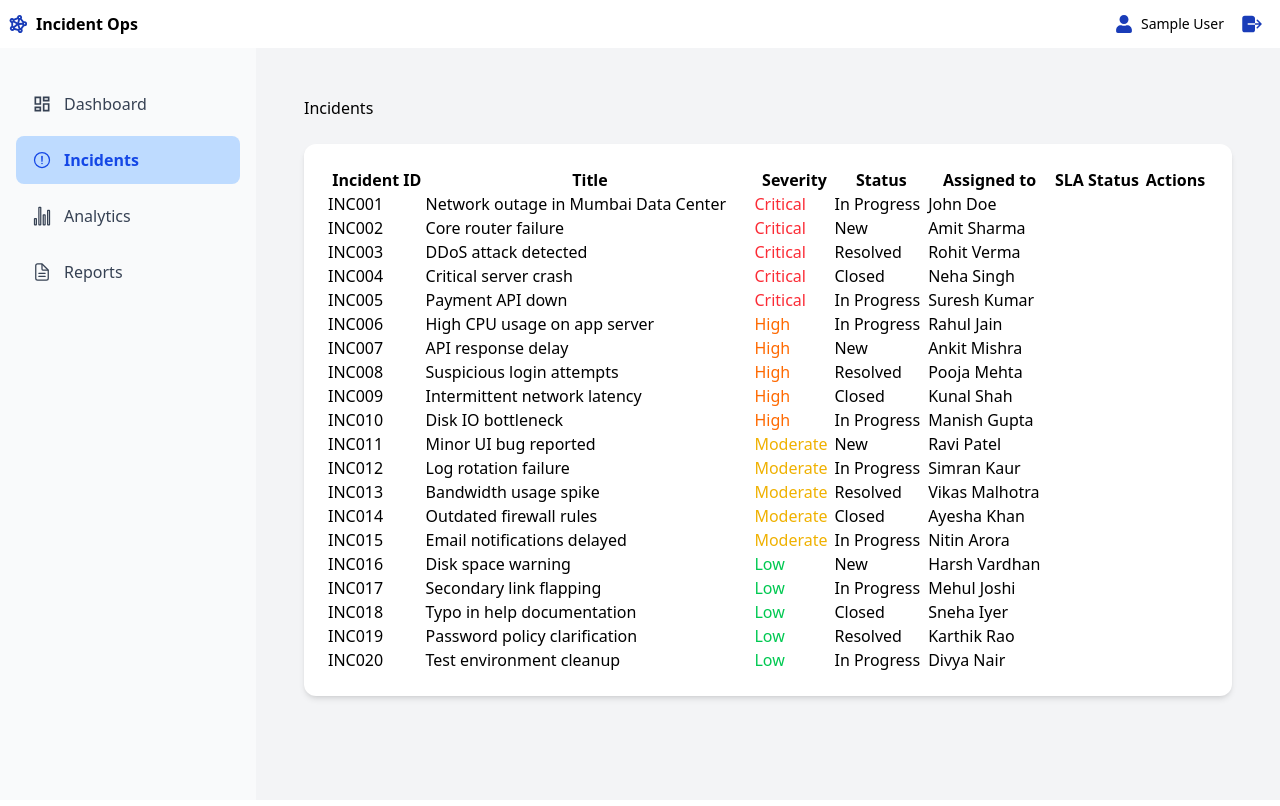
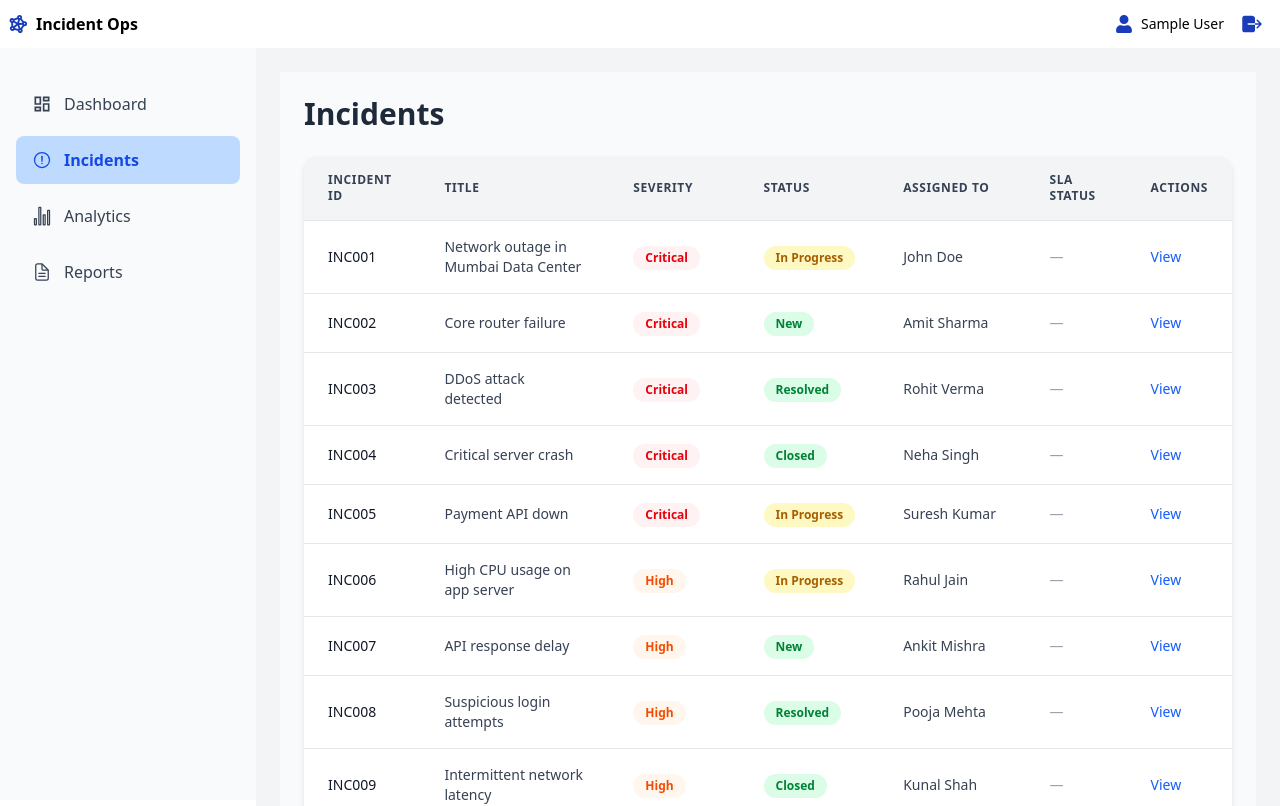
Before and after one commit to amirali72/Incident-Ops, a React (Vite) app: page /incidents in a window 1280 px wide. Shown: the top 806 px of the page. Built offline with nearby package versions, Linux system fonts and the light colour scheme; sample sign-in values are in the browser's storage.

Commit message:
CSS added to INC Table

```diff
--- a/src/pages/Incidents.jsx
+++ b/src/pages/Incidents.jsx
@@ -3,23 +3,38 @@ import { mockIncidents } from "../data/mockIncidents";
 
 const Incidents = () => {
   return (
-    <div className="p-6">
-      <h1>Incidents</h1>
+    <div className="p-6 bg-gray-50 min-h-screen">
+      <h1 className="text-3xl font-bold text-gray-800 mb-6">Incidents</h1>
 
-      <div className="bg-white rounded-xl shadow-md p-6 mt-6">
+      <div className="bg-white rounded-xl shadow-md overflow-hidden">
+        <div className="overflow-x-auto">
           <table className="w-full">
-          <thead>
+            <thead className="bg-gray-100 border-b border-gray-200">
               <tr>
-              <th>Incident ID</th>
-              <th>Title</th>
-              <th>Severity</th>
-              <th>Status</th>
-              <th>Assigned to</th>
-              <th>SLA Status</th>
-              <th>Actions</th>
+                <th className="px-6 py-4 text-left text-xs font-semibold text-gray-700 uppercase tracking-wider">
+                  Incident ID
+                </th>
+                <th className="px-6 py-4 text-left text-xs font-semibold text-gray-700 uppercase tracking-wider">
+                  Title
+                </th>
+                <th className="px-6 py-4 text-left text-xs font-semibold text-gray-700 uppercase tracking-wider">
+                  Severity
+                </th>
+                <th className="px-6 py-4 text-left text-xs font-semibold text-gray-700 uppercase tracking-wider">
+                  Status
+                </th>
+                <th className="px-6 py-4 text-left text-xs font-semibold text-gray-700 uppercase tracking-wider">
+                  Assigned to
+                </th>
+                <th className="px-6 py-4 text-left text-xs font-semibold text-gray-700 uppercase tracking-wider">
+                  SLA Status
+                </th>
+                <th className="px-6 py-4 text-left text-xs font-semibold text-gray-700 uppercase tracking-wider">
+                  Actions
+                </th>
               </tr>
             </thead>
-          <tbody>
+            <tbody className="divide-y divide-gray-200">
               {mockIncidents.map((item) => {
                 const sev =
                   item.severity === "P1"
@@ -29,15 +44,52 @@ const Incidents = () => {
                     : item.severity === "P3"
                     ? "Moderate"
                     : "Low";
+
+                const severityColor =
+                  sev === "Critical"
+                    ? "text-red-600 bg-red-50"
+                    : sev === "High"
+                    ? "text-orange-600 bg-orange-50"
+                    : sev === "Moderate"
+                    ? "text-yellow-600 bg-yellow-50"
+                    : "text-green-600 bg-green-50";
+
+                const statusColor =
+                  item.status === "Open"
+                    ? "bg-blue-100 text-blue-700"
+                    : item.status === "In Progress"
+                    ? "bg-yellow-100 text-yellow-700"
+                    : "bg-green-100 text-green-700";
+
                 return (
-                <tr key={item.id}>
-                  <td>{item.id}</td>
-                  <td>{item.title}</td>
-                  <td className={sev==="Critical"? "text-red-500": sev==="High"? "text-orange-500": sev==="Moderate"? "text-yellow-500" : "text-green-500"}>{sev}</td>
-                  <td>{item.status}</td>
-                  <td>{item.assignedTo}</td>
-                  <td></td>
-                  <td></td>
+                  <tr key={item.id} className="hover:bg-gray-50 transition duration-150">
+                    <td className="px-6 py-4 whitespace-nowrap text-sm font-medium text-gray-900">
+                      {item.id}
+                    </td>
+                    <td className="px-6 py-4 text-sm text-gray-700">
+                      {item.title}
+                    </td>
+                    <td className="px-6 py-4 whitespace-nowrap">
+                      <span className={`inline-flex px-3 py-1 text-xs font-semibold rounded-full ${severityColor}`}>
+                        {sev}
+                      </span>
+                    </td>
+                    <td className="px-6 py-4 whitespace-nowrap">
+                      <span className={`inline-flex px-3 py-1 text-xs font-semibold rounded-full ${statusColor}`}>
+                        {item.status}
+                      </span>
+                    </td>
+                    <td className="px-6 py-4 whitespace-nowrap text-sm text-gray-700">
+                      {item.assignedTo}
+                    </td>
+                    <td className="px-6 py-4 whitespace-nowrap text-sm text-gray-500">
+                      <span className="text-gray-400">—</span>
+                    </td>
+                    <td className="px-6 py-4 whitespace-nowrap text-sm">
+                      <button className="text-blue-600 hover:text-blue-800 font-medium transition duration-150">
+                        View
+                      </button>
+                    </td>
                   </tr>
                 );
               })}
@@ -45,6 +97,7 @@ const Incidents = () => {
           </table>
         </div>
       </div>
+    </div>
   );
 };
 
```
Lines whose indentation alone changed are shown as unchanged.
